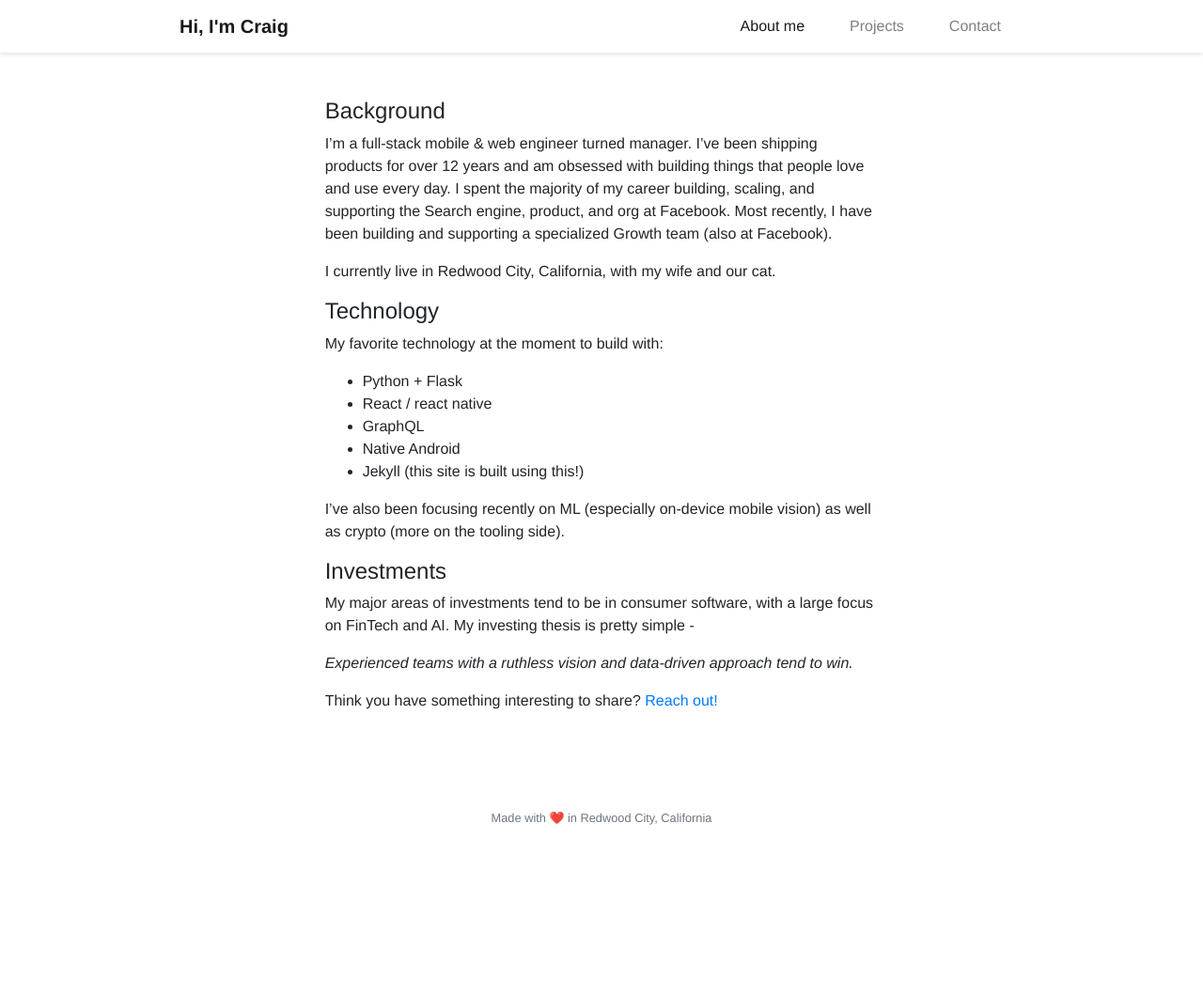
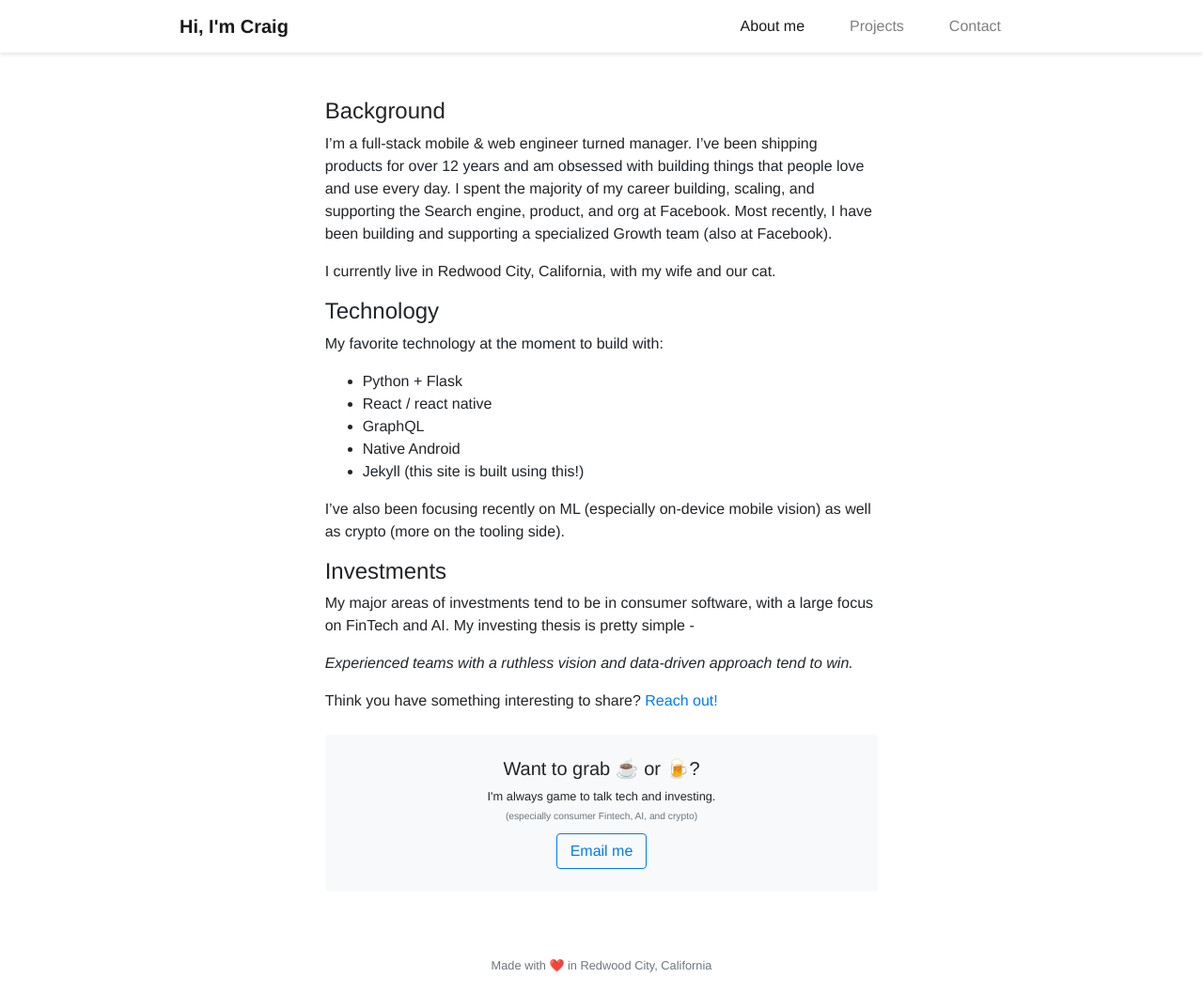
Before and after one commit to craigsc/craigsc.com, a Jekyll site: the page built from about.md, in a window 1280 px wide. Shown: the whole page at 94% size. Built offline with Jekyll 4.4.1, drawn with Linux system fonts in a browser that asks for light colours; nearby versions of some CDN libraries; before the commit the page ends 900 px from its top, so only the background shows below that.

Commit message:
Modularized the coffee upsell and made it work across multi-pages

```diff
--- /dev/null
+++ b/_includes/coffee_upsell.html
@@ -0,0 +1,9 @@
+<div class="text-center bg-light py-4 mt-4 rounded pb-5 {% if include.inline %}col-md-5 offset-md-1{% endif %}">
+  <div class="mb-4">
+    <h5 title="Want to grab coffee or beer?">
+      Want to grab ☕ or 🍺?
+    </h5>
+    <p class="small">I'm always game to talk tech and investing.<br><span class="text-muted small">(especially consumer Fintech, AI, and crypto)</span></p>
+  </div>
+  <a class="btn btn-outline-primary email-me-btn" href="mailto:craig@craigsc.com?subject=Hi Craig" role="button" target="_blank">Email me</a>
+</div>
--- a/about.md
+++ b/about.md
@@ -25,3 +25,5 @@ My major areas of investments tend to be in consumer software, with a large focu
 *Experienced teams with a ruthless vision and data-driven approach tend to win.*
 
 Think you have something interesting to share? [Reach out!](/contact)
+
+{% include coffee_upsell.html %}
```
Also changed, not shown: index.html (+1 -9 lines), _includes/email_upsell.html (added), 4 other files.
